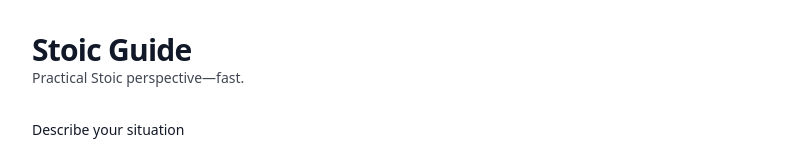
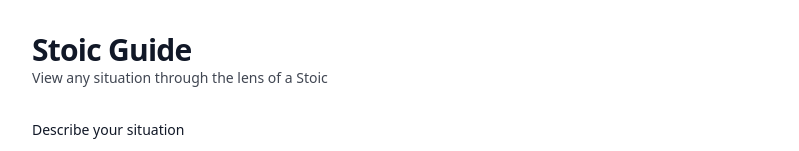
Before and after one commit to andrewteman/stoic-guide, a Next.js app: page / in a window 1280 px wide. Shown: the top 151 px of the page, without its empty margins (240-1039 px from the left). Built offline with nearby package versions, Linux system fonts and the light colour scheme.

Commit message:
Update layout.tsx

```diff
--- a/app/layout.tsx
+++ b/app/layout.tsx
@@ -13,7 +13,7 @@ export default function RootLayout({ children }: { children: React.ReactNode })
         <div className="max-w-3xl mx-auto px-4 py-8">
           <header className="mb-8">
             <h1 className="text-3xl font-semibold tracking-tight">Stoic Guide</h1>
-            <p className="text-sm opacity-80">Practical Stoic perspective—fast.</p>
+            <p className="text-sm opacity-80">View any situation through the lens of a Stoic </p>
           </header>
           {children}
           <footer className="mt-12 text-xs opacity-70 space-y-2">
```
